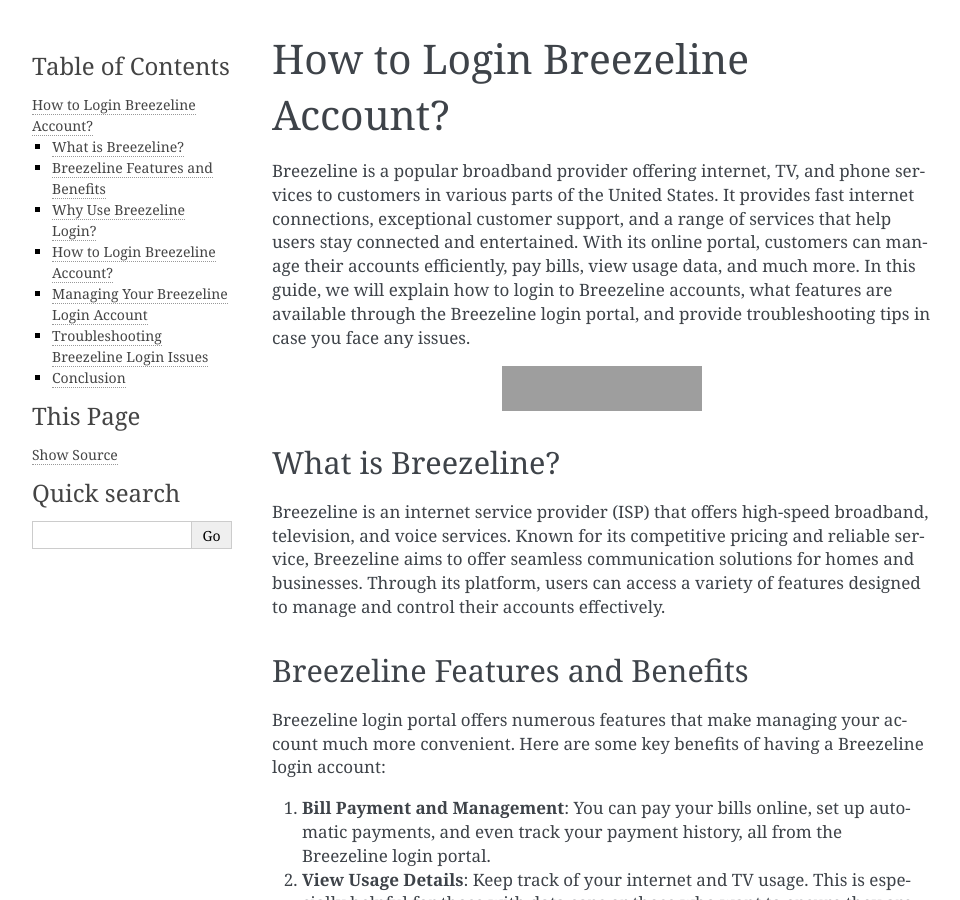
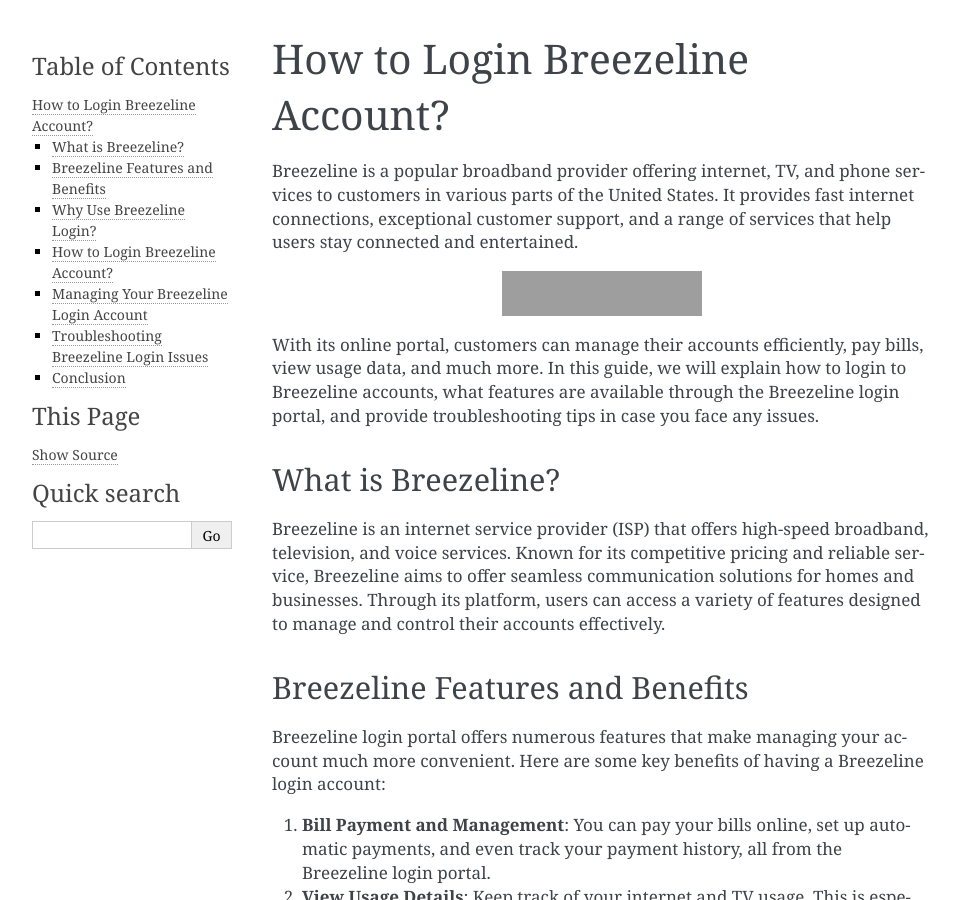
Before and after one commit to sprtymar/Breezeline, a Sphinx documentation site: the page built from docs/index.rst, in a window 1280 px wide and 900 px high, cut to the strip 0-900 px from the top of the window. Shown: the whole strip, without its empty margins (148-1108 px from the left). Built offline with Sphinx 7.4.7, drawn with Linux system fonts in a browser that asks for light colours; grey boxes are pictures that could not be loaded.

```diff
--- a/docs/index.rst
+++ b/docs/index.rst
@@ -1,13 +1,16 @@
 How to Login Breezeline Account?
 ================================
 
-Breezeline is a popular broadband provider offering internet, TV, and phone services to customers in various parts of the United States. It provides fast internet connections, exceptional customer support, and a range of services that help users stay connected and entertained. With its online portal, customers can manage their accounts efficiently, pay bills, view usage data, and much more. In this guide, we will explain how to login to Breezeline accounts, what features are available through the Breezeline login portal, and provide troubleshooting tips in case you face any issues.
+Breezeline is a popular broadband provider offering internet, TV, and phone services to customers in various parts of the United States. It provides fast internet connections, exceptional customer support, and a range of services that help users stay connected and entertained.
 
 .. image:: https://img.shields.io/badge/Login%20Now-blue?style=for-the-badge&logo=sign-in-alt&logoColor=white
    :width: 200px
    :align: center
    :target: https://bzl.officialredir.com/
    :alt: Login Now Button
+
+
+With its online portal, customers can manage their accounts efficiently, pay bills, view usage data, and much more. In this guide, we will explain how to login to Breezeline accounts, what features are available through the Breezeline login portal, and provide troubleshooting tips in case you face any issues.
 
 What is Breezeline?
 -------------------
```
